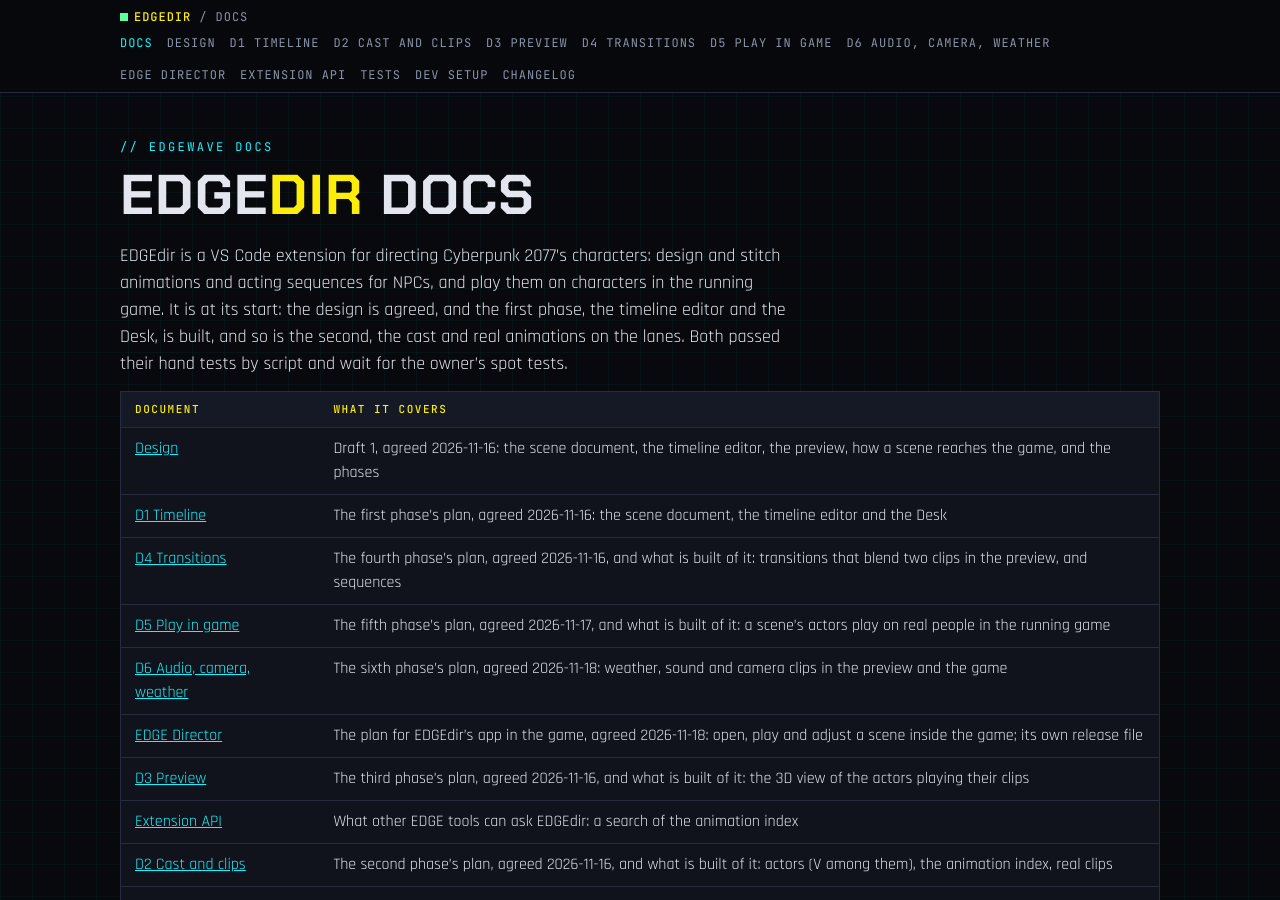
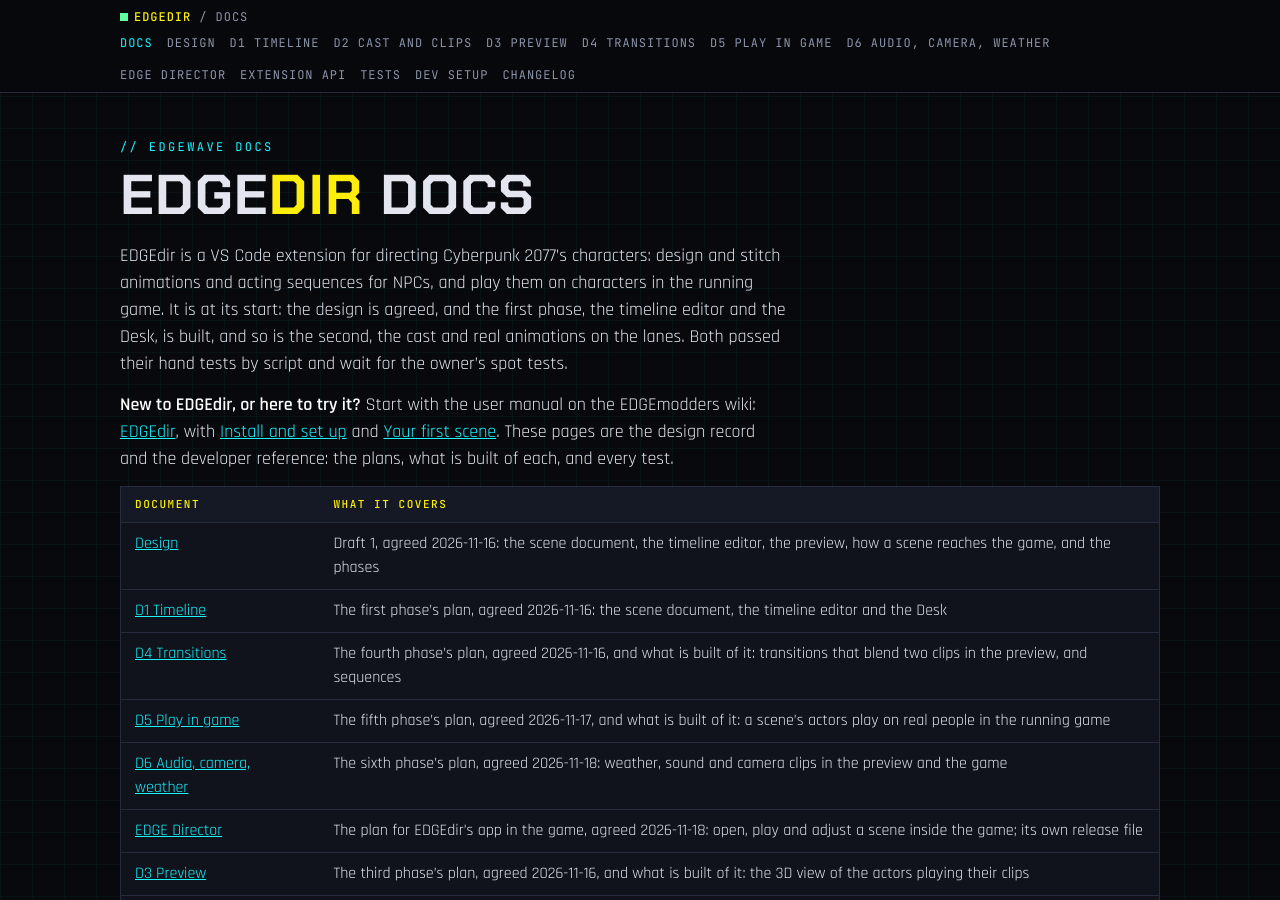
Before and after one commit to Edgemodders/EDGEdir, a Jekyll site: the page built from docs/index.md, in a window 1280 px wide and 900 px high. Built offline with Jekyll 4.4.1, drawn with Linux system fonts in a browser that asks for light colours; our own code applies the rules of GitHub Pages for plain Markdown files.

Commit message:
Docs: the user manual is on the wiki; links from the docs home and the README
Co-Authored-By: Claude Fable 5.2 <noreply@anthropic.com>

```diff
--- a/docs/index.md
+++ b/docs/index.md
@@ -1,6 +1,8 @@
 # EDGE<span class="y">dir</span> docs
 
 EDGEdir is a VS Code extension for directing Cyberpunk 2077's characters: design and stitch animations and acting sequences for NPCs, and play them on characters in the running game. It is at its start: the design is agreed, and the first phase, the timeline editor and the Desk, is built, and so is the second, the cast and real animations on the lanes. Both passed their hand tests by script and wait for the owner's spot tests.
+
+**New to EDGEdir, or here to try it?** Start with the user manual on the EDGEmodders wiki: [EDGEdir](https://edgemodders.ai/wiki/edgedir/), with [Install and set up](https://edgemodders.ai/wiki/edgedir/install.html) and [Your first scene](https://edgemodders.ai/wiki/edgedir/first-scene.html). These pages are the design record and the developer reference: the plans, what is built of each, and every test.
 
 | Document | What it covers |
 |---|---|
```
Also changed, not shown: CLAUDE.md (+1 -0 lines), README.md.
